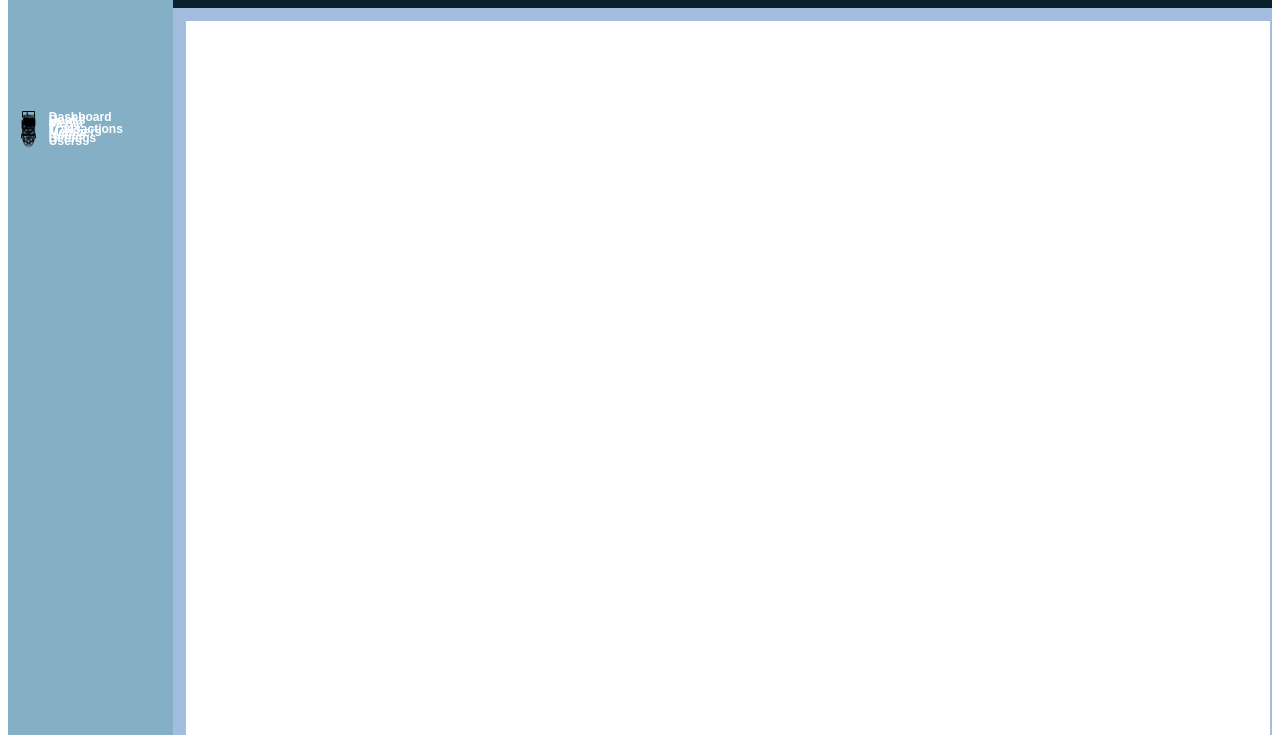
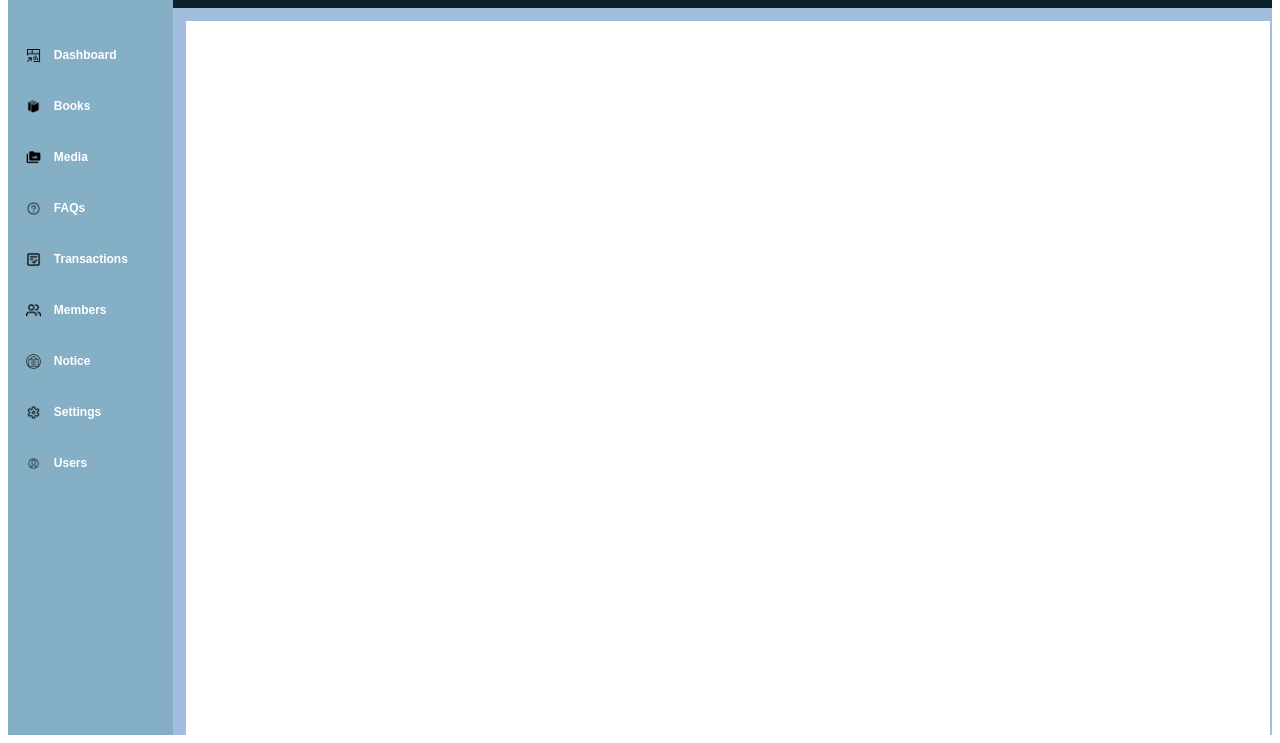
Before and after one commit to maha-2ray/utg_library_management_system, a plain HTML site: page index.html in a window 1280 px wide. Shown: the part 65-808 px from the top of the page. Drawn offline with Linux system fonts and the light colour scheme.

```diff
--- a/styles.css
+++ b/styles.css
@@ -44,11 +44,10 @@
     display: flex;
     flex-direction: column;
     height: 2em;
-    padding-top: 100px;
+    padding-top: 20%;
 }
 .icons{
     width: 100%;
-    height: 1px;
     margin: 1px;
 }
 .icons i{
@@ -59,11 +58,9 @@
     font-family: Arial, Helvetica, sans-serif;
     font-size: 12px;
     cursor: pointer;
-    height: 100vh;
     display: flex;
     flex-direction: row;
-    width: 100%;
-    height: 1em;
+    padding: 5px;
 }
 .icons i:hover{
     background-color: rgb(49, 105, 133);
```
